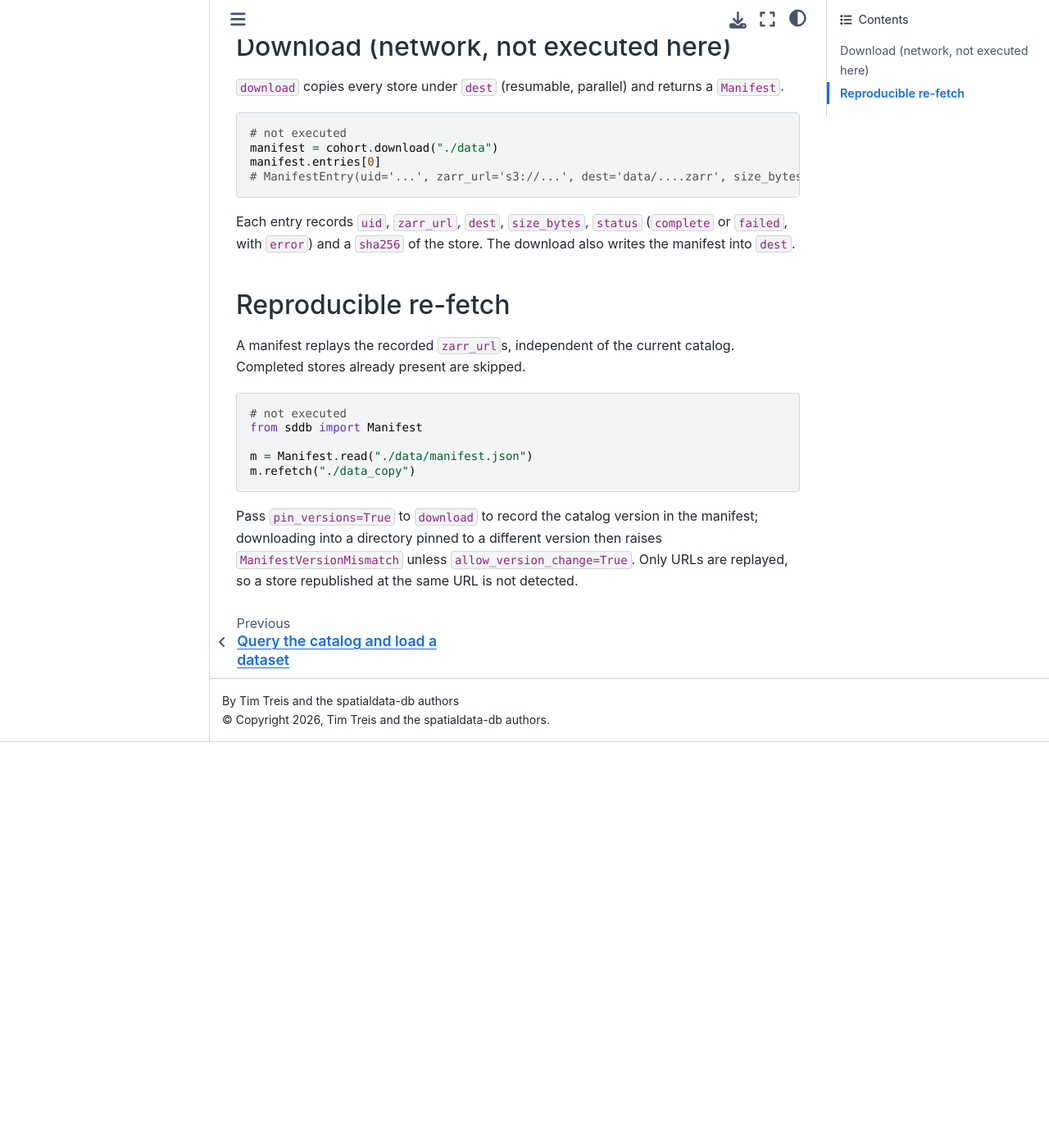
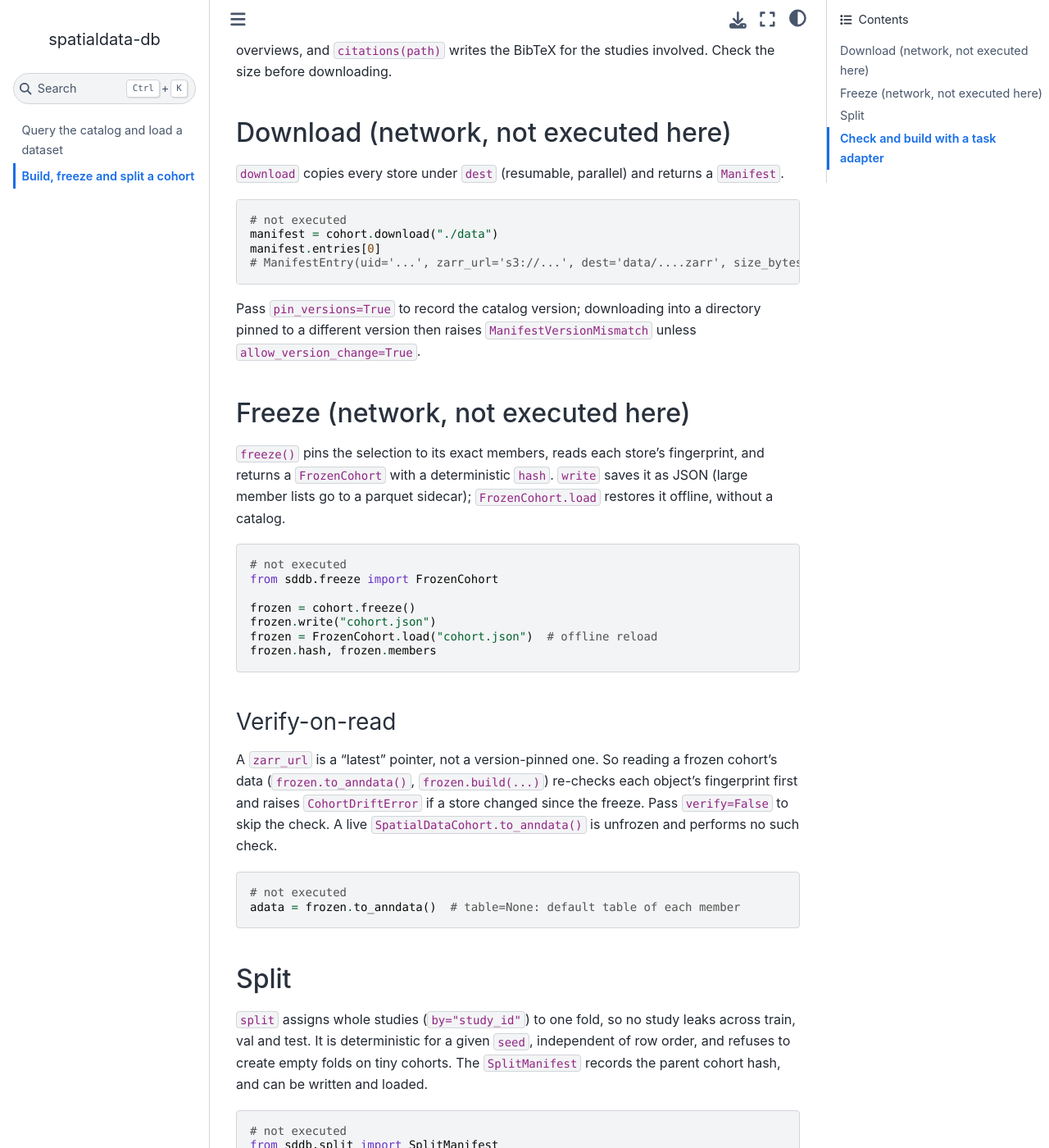
Before and after one commit to theislab/spatialdata-db-client, a Sphinx documentation site: the page built from docs/tutorials/cohorts.md, in a window 1280 px wide and 1400 px high, scrolled down 504 px. Shown: the whole window at 82% size. Built offline with Sphinx 7.4.7 and the Sphinx Book theme 1.1.4, drawn with Linux system fonts in a browser that asks for light colours; before the commit the page ends 1409 px from its top, so only the background shows below that; some of the changed text lies outside the part shown.

Commit message:
docs: query -> freeze -> split -> build cohort tutorial

````diff
--- a/docs/tutorials/cohorts.md
+++ b/docs/tutorials/cohorts.md
@@ -5,9 +5,11 @@
   display_name: python3
 ---
 
-# Build and download a cohort
+# Build, freeze and split a cohort
 
-A `Results` object from `query` or `search` is a cohort: it can be listed, sliced, and downloaded.
+`query` and `search` return a `SpatialDataCohort`: it can be listed, sliced, summarised and downloaded.
+To make an experiment reproducible, freeze it, split it by study, and build a task view with an adapter:
+`query -> freeze -> write/load -> split -> check -> build`.
 Blocks marked `# not executed` hit S3 and are shown but not run when the docs are built.
 
 ```{code-cell} python
@@ -24,7 +26,8 @@
 f"{len(cohort)} stores, {total_gb:.2f} GB"
 ```
 
-Check the size before downloading.
+`summary()`, `groupby(field)`, `modalities()`, `licenses()` and `coverage()` give quick overviews,
+and `citations(path)` writes the BibTeX for the studies involved. Check the size before downloading.
 
 ## Download (network, not executed here)
 
@@ -37,22 +40,68 @@
 # ManifestEntry(uid='...', zarr_url='s3://...', dest='data/....zarr', size_bytes=..., status='complete', sha256='...')
 ```
 
-Each entry records `uid`, `zarr_url`, `dest`, `size_bytes`, `status` (`complete` or `failed`, with `error`)
-and a `sha256` of the store. The download also writes the manifest into `dest`.
+Pass `pin_versions=True` to record the catalog version; downloading into a directory pinned to a different
+version then raises `ManifestVersionMismatch` unless `allow_version_change=True`.
 
-## Reproducible re-fetch
+## Freeze (network, not executed here)
 
-A manifest replays the recorded `zarr_url`s, independent of the current catalog. Completed stores
-already present are skipped.
+`freeze()` pins the selection to its exact members, reads each store's fingerprint, and returns a
+`FrozenCohort` with a deterministic `hash`. `write` saves it as JSON (large member lists go to a parquet
+sidecar); `FrozenCohort.load` restores it offline, without a catalog.
 
 ```python
 # not executed
-from sddb import Manifest
+from sddb.freeze import FrozenCohort
 
-m = Manifest.read("./data/manifest.json")
-m.refetch("./data_copy")
+frozen = cohort.freeze()
+frozen.write("cohort.json")
+frozen = FrozenCohort.load("cohort.json")  # offline reload
+frozen.hash, frozen.members
 ```
 
-Pass `pin_versions=True` to `download` to record the catalog version in the manifest; downloading into
-a directory pinned to a different version then raises `ManifestVersionMismatch` unless
-`allow_version_change=True`. Only URLs are replayed, so a store republished at the same URL is not detected.
+### Verify-on-read
+
+A `zarr_url` is a "latest" pointer, not a version-pinned one. So reading a frozen cohort's data
+(`frozen.to_anndata()`, `frozen.build(...)`) re-checks each object's fingerprint first and raises
+`CohortDriftError` if a store changed since the freeze. Pass `verify=False` to skip the check.
+A live `SpatialDataCohort.to_anndata()` is unfrozen and performs no such check.
+
+```python
+# not executed
+adata = frozen.to_anndata()  # table=None: default table of each member
+```
+
+## Split
+
+`split` assigns whole studies (`by="study_id"`) to one fold, so no study leaks across train, val and test.
+It is deterministic for a given `seed`, independent of row order, and refuses to create empty folds on
+tiny cohorts. The `SplitManifest` records the parent cohort hash, and can be written and loaded.
+
+```python
+# not executed
+from sddb.split import SplitManifest
+
+split = frozen.split(by="study_id", train=0.8, val=0.1, test=0.1, seed=42)
+split.write("split.json")
+split = SplitManifest.load("split.json")
+```
+
+## Check and build with a task adapter
+
+A `TaskAdapter` (protocol in `sddb.adapter`) states what a task needs (`requirements`), validates metadata
+(`validate_meta`) and data (`validate`), and turns a store into a model input (`build`). Concrete adapters
+live in method repos, not in this client; `my_adapter` below stands for one of them.
+
+`check` reports compatibility from metadata (add `deep=True` to also open the stores). `build` returns a lazy
+task view; with `materialize=True` each member is built once and provenance is written to `out`. A `split`
+must derive from the same cohort, otherwise `ValueError` is raised.
+
+```python
+# not executed
+report = frozen.check(my_adapter)
+print(report)
+
+view = frozen.build(my_adapter, split=split, materialize=True, out="./task")
+for uid, load in view:
+    sdata = load()
+```
````
